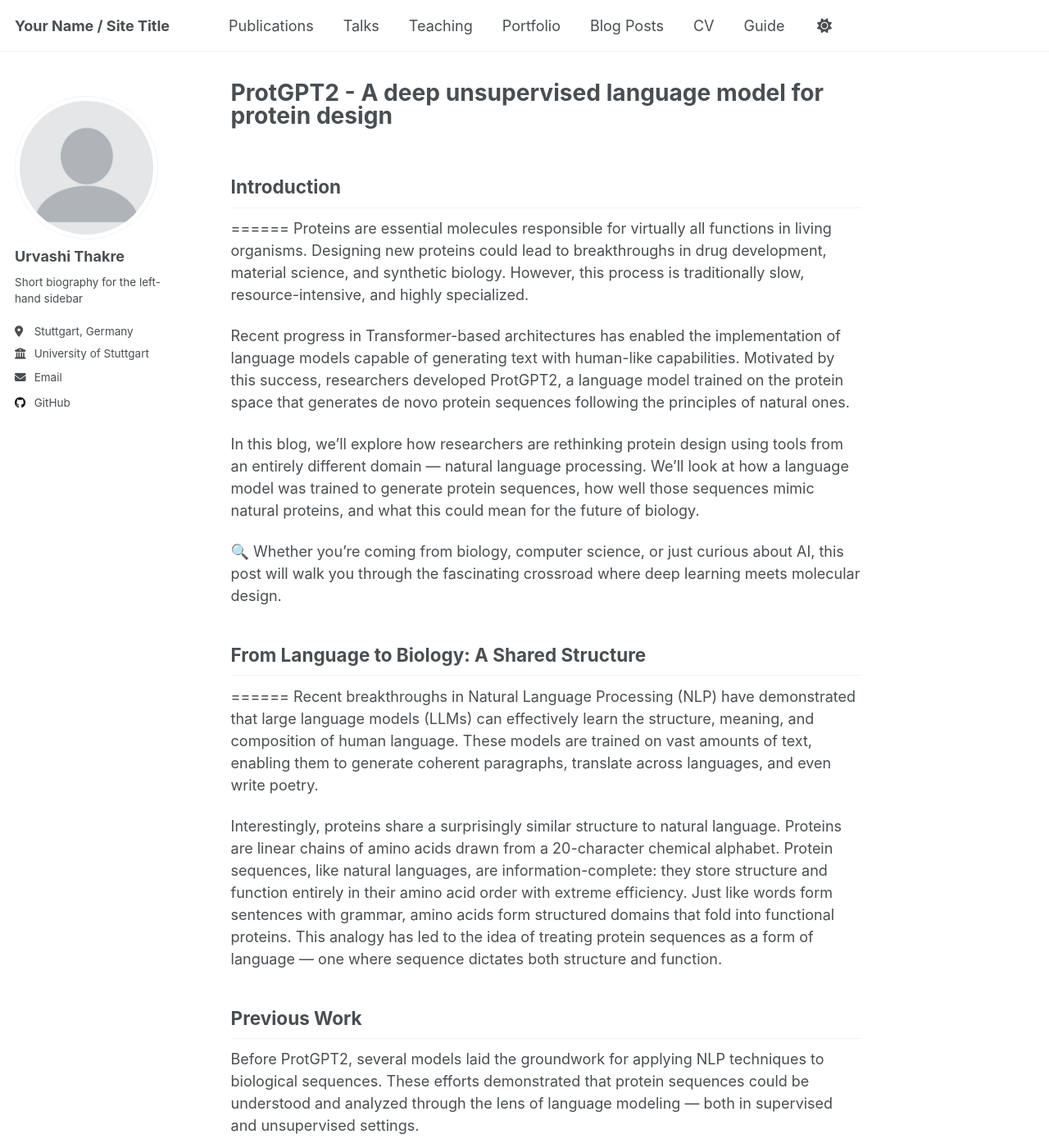
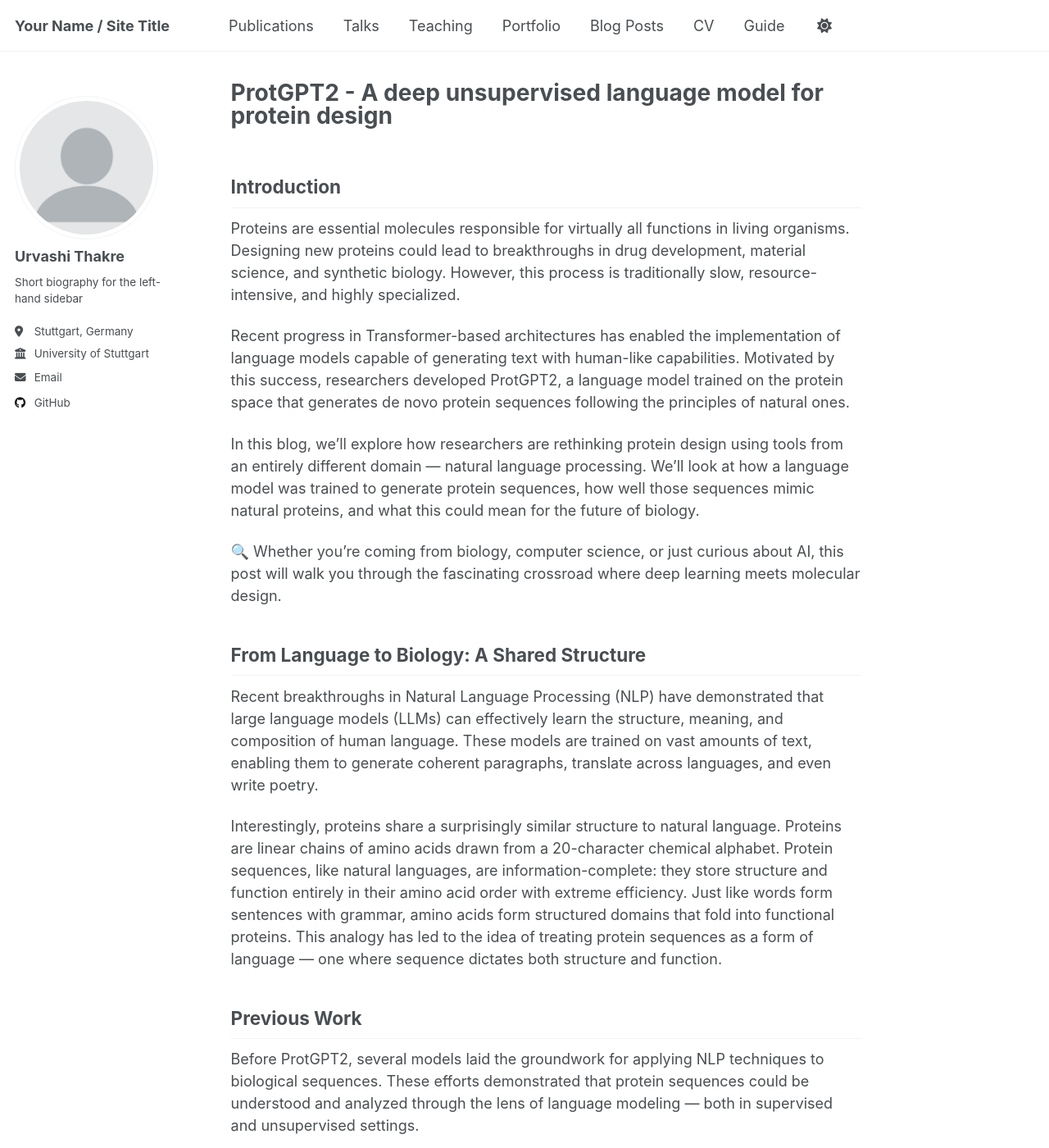
Before and after one commit to urvashithakre/urvashithakre.github.io, a Jekyll site: the page built from _pages/about.md, in a window 1280 px wide and 1400 px high. Shown: the whole window at 82% size. Built offline with Jekyll 4.4.1, drawn with Linux system fonts in a browser that asks for light colours; a script that is not in the unit is left out; some of the changed text lies outside the part shown.

Commit message:
Math Equation updated

```diff
--- a/_pages/about.md
+++ b/_pages/about.md
@@ -8,7 +8,6 @@ redirect_from:
 ---
 
 ## Introduction
-======
 Proteins are essential molecules responsible for virtually all functions in living organisms. Designing new proteins could lead to breakthroughs in drug development, material science, and synthetic biology. However, this process is traditionally slow, resource-intensive, and highly specialized.
 
 Recent progress in Transformer-based architectures has enabled the implementation of language models capable of generating text with human-like capabilities. Motivated by this success, researchers developed ProtGPT2, a language model trained on the protein space that generates de novo protein sequences following the principles of natural ones.
@@ -19,7 +18,6 @@ In this blog, we’ll explore how researchers are rethinking protein design usin
 
 
 ## From Language to Biology: A Shared Structure
-======
 Recent breakthroughs in Natural Language Processing (NLP) have demonstrated that large language models (LLMs) can effectively learn the structure, meaning, and composition of human language. These models are trained on vast amounts of text, enabling them to generate coherent paragraphs, translate across languages, and even write poetry.
 
 Interestingly, proteins share a surprisingly similar structure to natural language. Proteins are linear chains of amino acids drawn from a 20-character chemical alphabet. Protein sequences, like natural languages, are information-complete: they store structure and function entirely in their amino acid order with extreme efficiency. Just like words form sentences with grammar, amino acids form structured domains that fold into functional proteins. This analogy has led to the idea of treating protein sequences as a form of language — one where sequence dictates both structure and function.
@@ -77,7 +75,7 @@ $$
 
 Where:
 
-- $w_{k,i}$: i-th amino acid in the k-th protein sequence
+- $w_{k,i}$: *i*-th amino acid in the *k*-th protein sequence
 - $D$: protein dataset (UniRef50)
 - $\theta$: model parameters
 - $L_{\text{CLM}}$: Causal Language Modeling loss
```
